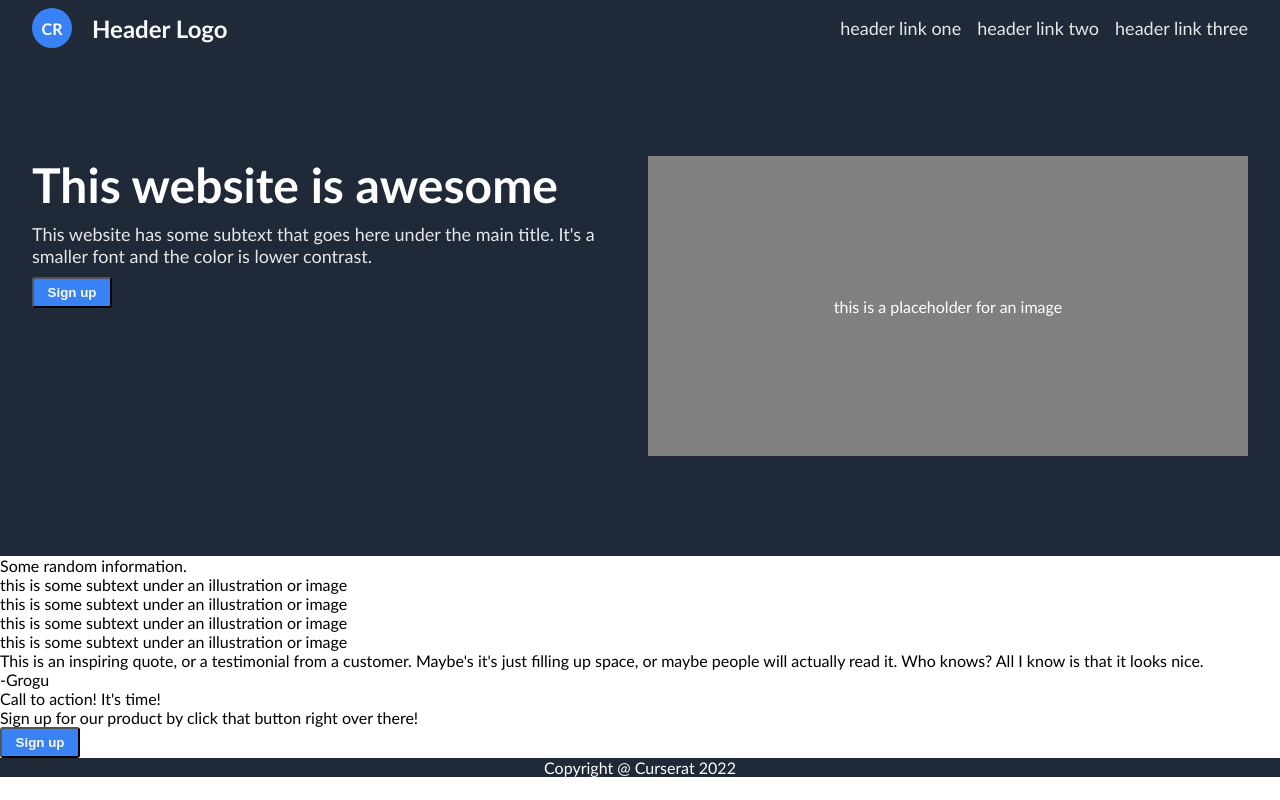
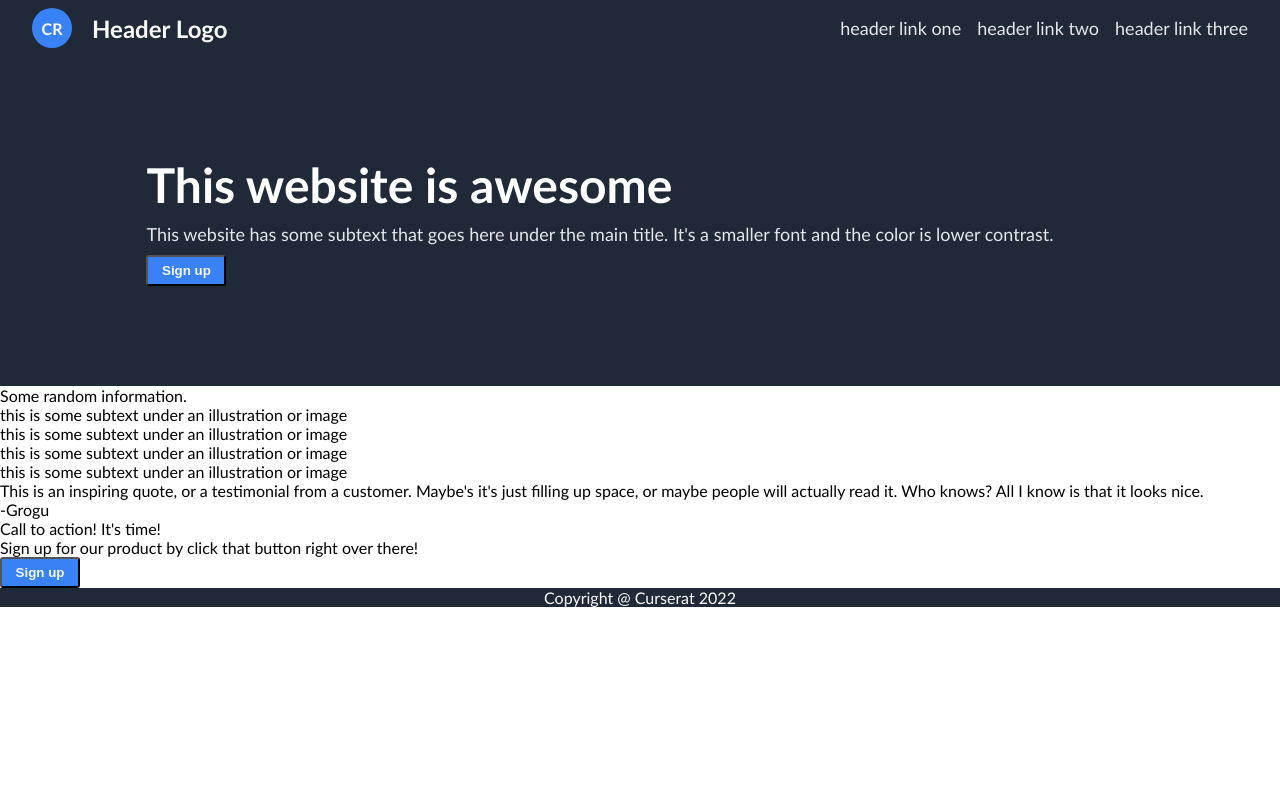
Before and after one commit to curserat/landing-page, a plain HTML site: page index.html in a window 1280 px wide. Drawn offline with Linux system fonts and the light colour scheme.

Commit message:
Edit the CSS for the website

```diff
--- a/styles.css
+++ b/styles.css
@@ -17,14 +17,15 @@ body {
 .block0 .container,
 .block1 .container {
     width: 1280px;
-    display:flex;
+    margin:auto;
+}
+
+.block0 .container{
     padding: 8px 32px;
-    margin:auto;
 }
 
 .block0 .header{
     display:flex;
-    flex:auto;
     justify-content: space-between;
     align-items:center;
 }
@@ -74,21 +75,20 @@ button {
 .block1 .container{
     display:flex;
     justify-content:space-between;
+    justify-content:center;
     padding: 100px 32px;
 }
 
 .block1 .content {
-    width:600px;
     display:flex;
     flex-direction:column;
     gap:10px;
+    margin-right:80px;
 }
 
 .block1 .maintext {
     font-size: 48px;
     font-weight: 800;
-    display:flex;
-    flex:initial;
 }
 
 .block1 .subtext,
@@ -98,8 +98,8 @@ a {
 }
 
 .block1 .placeholder {
-    height: 300px;
-    width: 600px;
+    height:250px;
+    width: 550px;
     background-color: grey;
     display: flex;
     flex:none;
@@ -107,7 +107,7 @@ a {
     align-items: center;
 }
 
-@media (max-width: 1200px) {
+@media (max-width: 1350px) {
     .block1 .placeholder {
         display: none;
     }
```
